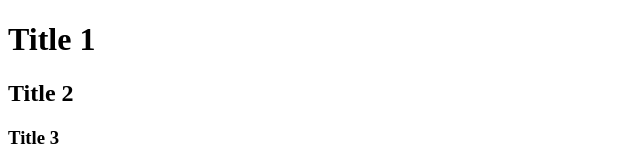
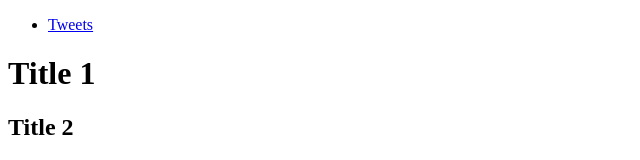
Before and after one commit to bmazhani/My_First_Portfolio, a plain HTML site: page html_basic/index.html in a window 1280 px wide. Shown: the top 160 px of the page, without its empty margins (0-640 px from the left). Drawn offline with Linux system fonts and the light colour scheme.

Commit message:
Added tweet.html and edited index.html

```diff
--- a/html_basic/index.html
+++ b/html_basic/index.html
@@ -5,6 +5,11 @@
     <title>Basic Structure Assignment</title>
 </head>
 <body>
+    <nav>
+        <ul>
+            <li><a href="tweets.html">Tweets</a></li>
+        </ul>
+    </nav>
     <p></p>
     <h1>Title 1</h1>
     <p></p>
```
Also changed, not shown: html_basic/tweets.html (added, +15 -0 lines), 1 other file.
